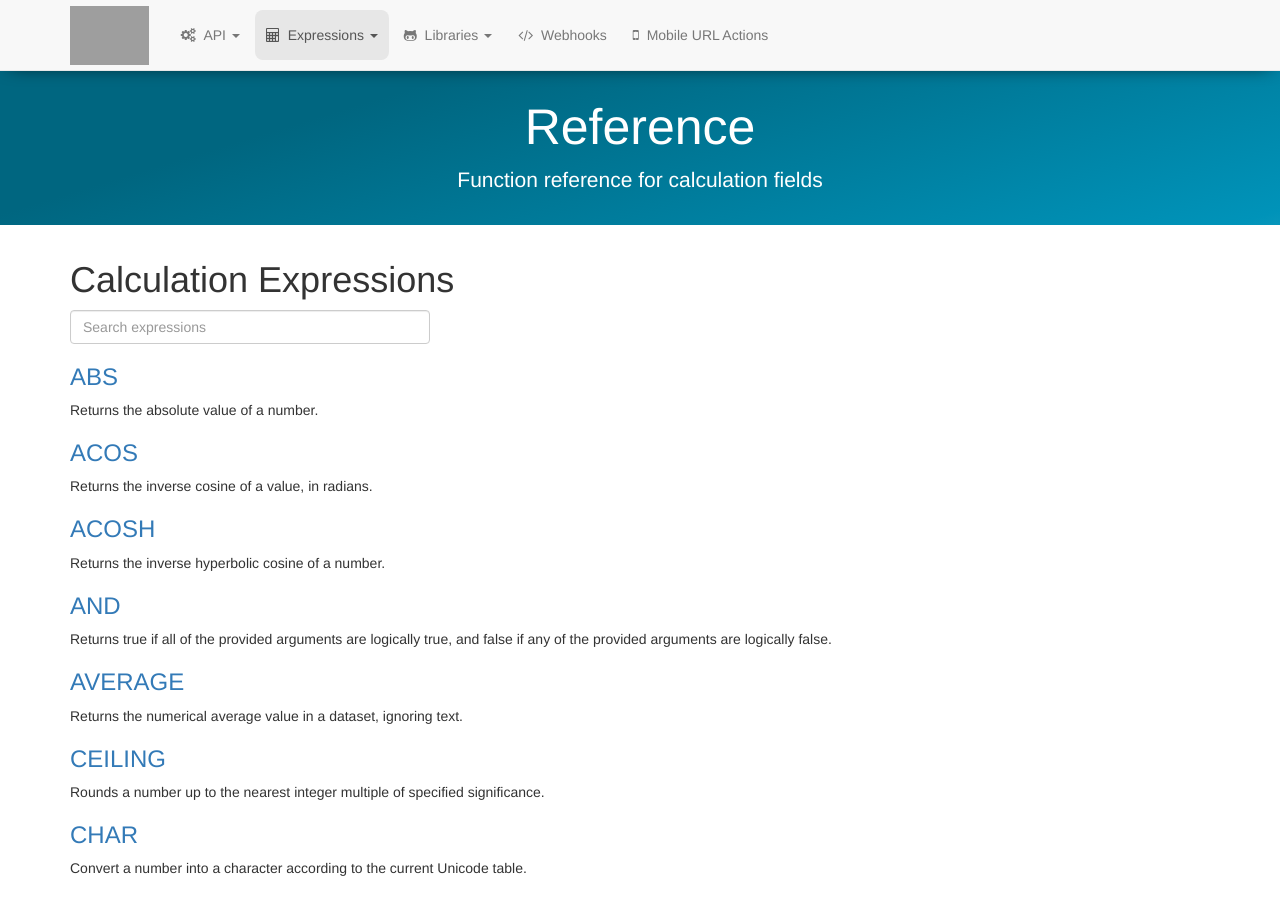
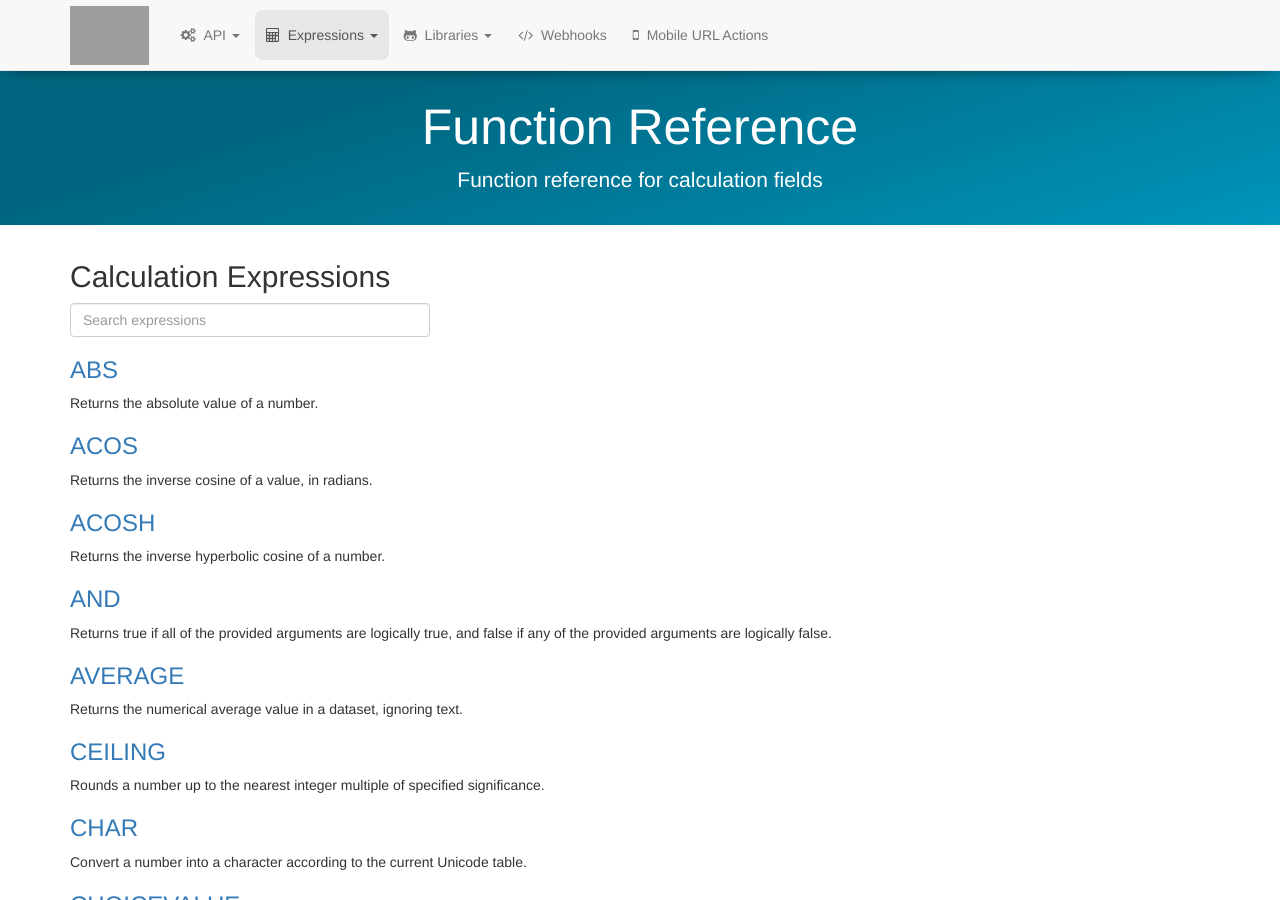
Before and after one commit to rylincoln/developer.fulcrumapp.com, a Jekyll site: the page built from _expressions/reference.md, in a window 1280 px wide and 900 px high. Built offline with Jekyll 4.4.1, drawn with Linux system fonts in a browser that asks for light colours; nearby versions of some CDN libraries; grey boxes are pictures that could not be loaded.

Commit message:
Use default layout for calculation reference. Delete reference layout. Use include for search js.

```diff
--- a/_expressions/reference.md
+++ b/_expressions/reference.md
@@ -1,13 +1,14 @@
 ---
-layout: reference
+layout: default
 section: expressions
 order: 2
-title: "Reference"
+title: "Function Reference"
 description: "Function reference for calculation fields"
 category: section
+search: true
 ---
 
-# Calculation Expressions
+## Calculation Expressions
 
 <div class="row">
   <div class="col-xs-12 col-md-4">
--- /dev/null
+++ b/_includes/search.html
@@ -0,0 +1,26 @@
+<script>
+$(document).ready(function() {
+  jQuery.expr[":"].Contains = jQuery.expr.createPseudo(function(arg) {
+    return function(elem) {
+      return jQuery(elem).text().toUpperCase().indexOf(arg.toUpperCase()) >= 0;
+    };
+  });
+  $(".search").keyup(function() {
+    var val = $(".search").val();
+    if (val.length > 0) {
+      $("h3").hide();
+      $("p").hide();
+      $(".search").parent().show();
+      // label matches
+      $("h3").filter($("h3:Contains('" + val + "')")).show();
+      $("h3").filter($("h3:Contains('" + val + "')")).next().show();
+      // description matches
+      $("p").filter($("p:Contains('" + val + "')")).show();
+      $("p").filter($("p:Contains('" + val + "')")).prev().show();
+    } else {
+      $("h3").show();
+      $("p").show();
+    }
+  });
+});
+</script>
--- a/_layouts/default.html
+++ b/_layouts/default.html
@@ -35,6 +35,10 @@
     </div>
     {% endif %}
 
+    {% if page.search %}
+    {% include search.html %}
+    {% endif %}
+
     <div class="content container">
       {{ content }}
     </div>
--- a/_layouts/reference.html
+++ /dev/null
@@ -1,49 +0,0 @@
-<!DOCTYPE html>
-<html xmlns="http://www.w3.org/1999/xhtml" xml:lang="en" lang="en-us">
-
-  {% include head.html %}
-
-  <body data-spy="scroll" data-target=".sticky-menu" data-offset="120">
-    {% include nav.html %}
-
-    <div class="jumbotron header">
-      <div class="container">
-        <h1 class="page-title">{{ page.title }}</h1>
-        <p class="description">{{ page.description }}</p>
-      </div>
-    </div>
-
-    <script>
-    $(document).ready(function() {
-      jQuery.expr[":"].Contains = jQuery.expr.createPseudo(function(arg) {
-        return function(elem) {
-          return jQuery(elem).text().toUpperCase().indexOf(arg.toUpperCase()) >= 0;
-        };
-      });
-      $(".search").keyup(function() {
-        var val = $(".search").val();
-        if (val.length > 0) {
-          $("h3").hide();
-          $("p").hide();
-          $(".search").parent().show();
-          // label matches
-          $("h3").filter($("h3:Contains('" + val + "')")).show();
-          $("h3").filter($("h3:Contains('" + val + "')")).next().show();
-          // description matches
-          $("p").filter($("p:Contains('" + val + "')")).show();
-          $("p").filter($("p:Contains('" + val + "')")).prev().show();
-        } else {
-          $("h3").show();
-          $("p").show();
-        }
-      });
-    });
-    </script>
-
-    <div class="content container">
-      {{ content }}
-    </div>
-
-    {% include footer.html %}
-  </body>
-</html>
```
